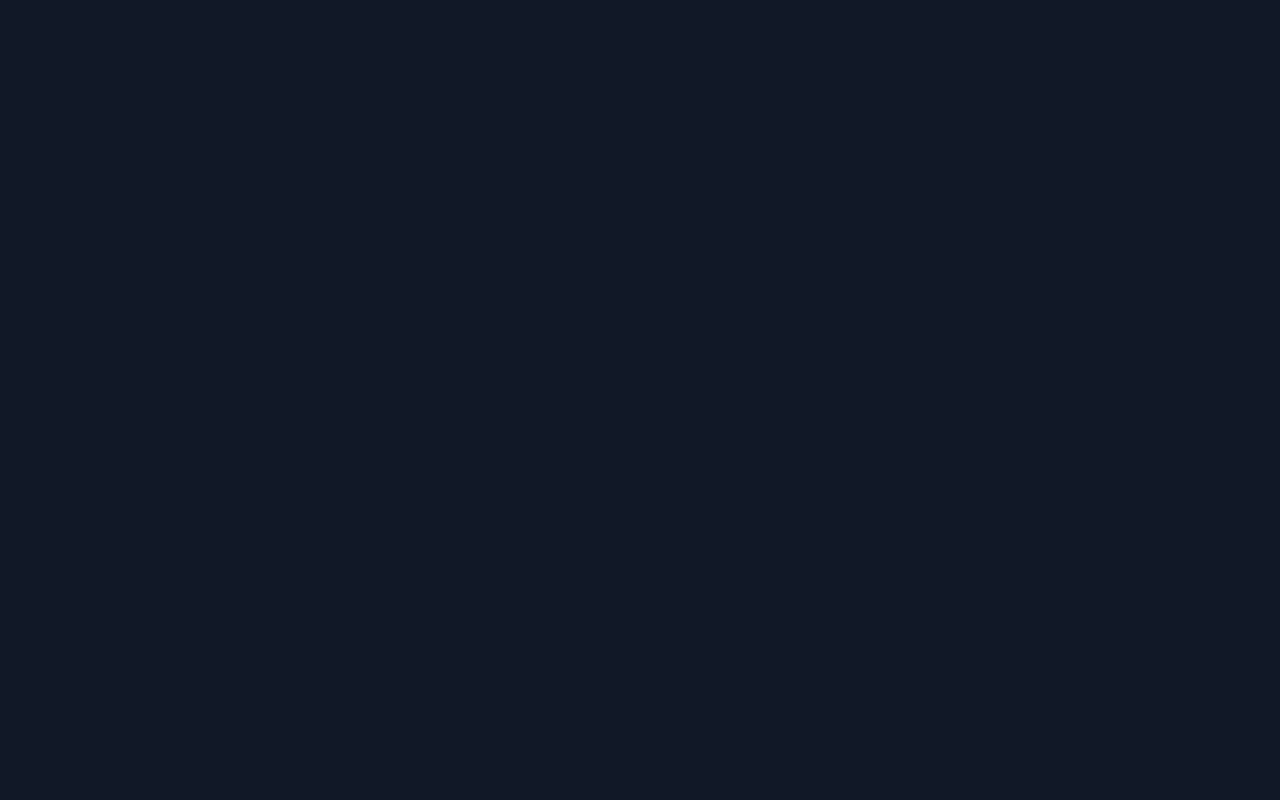
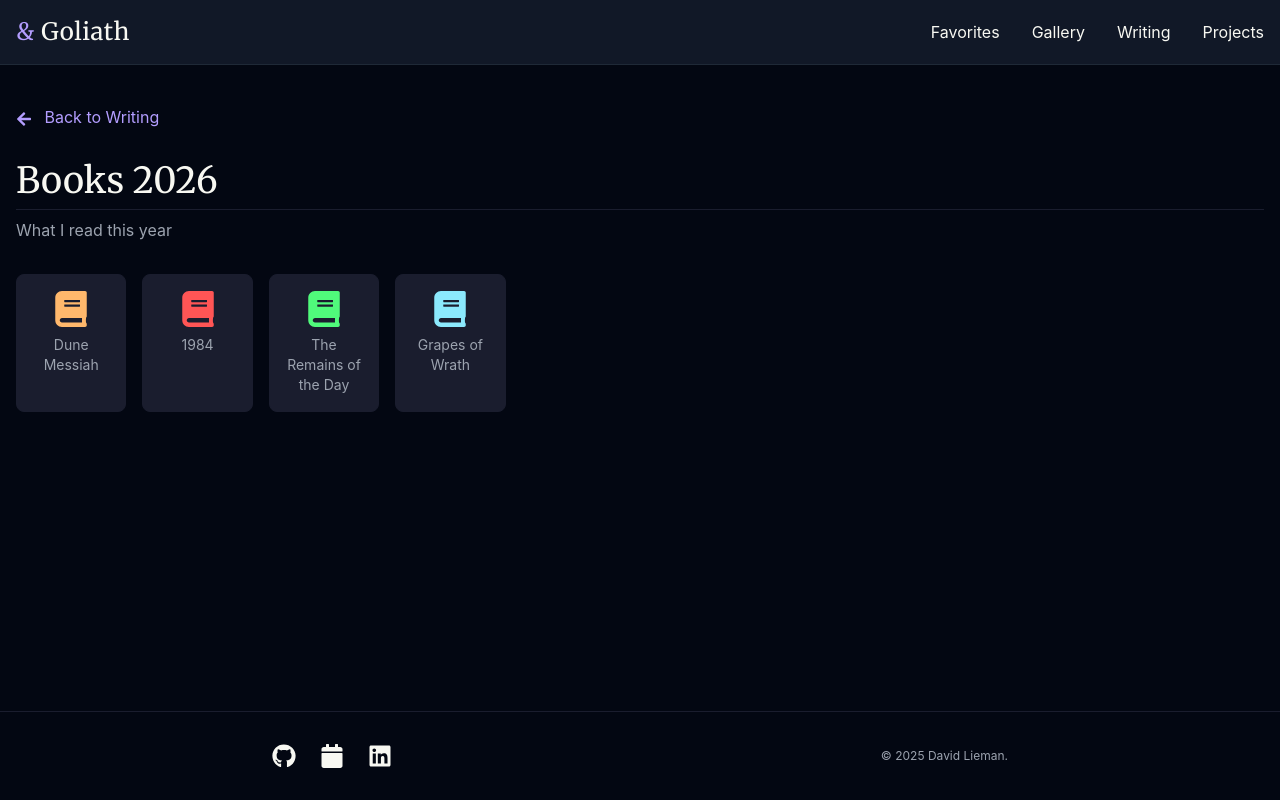
Before and after one commit to David3748/AndGoliath, a Next.js app: page /writing/Books2026 in a window 1280 px wide. Before the commit this address had no page. Built offline with nearby package versions, Linux system fonts and the light colour scheme.

Commit message:
cities fixes and books

```diff
--- /dev/null
+++ b/src/pages/writing/Books2026.tsx
@@ -0,0 +1,204 @@
+import { useState } from 'react';
+import type { NextPage } from 'next';
+import Layout from '../../components/Layout';
+import { motion, AnimatePresence } from 'framer-motion';
+import Link from 'next/link';
+import {
+  FaArrowLeft,
+  FaBook,
+  FaStar,
+  FaRegStar,
+} from 'react-icons/fa';
+
+interface BookData {
+  title: string;
+  author: string;
+  color: string;
+  review: string;
+  rating?: number;
+}
+
+const books: BookData[] = [
+  {
+    title: 'Dune Messiah',
+    author: 'Frank Herbert',
+    color: '#FFB86C',
+    review: "I thought it was disappointing. It took me three tries to read the book. Maybe I'm just not equipped to appreciate Messiah yet.",
+    rating: 3.5,
+  },
+  {
+    title: '1984',
+    author: 'George Orwell',
+    color: '#FF5555',
+    review: "Not at all worrying in current contexts.",
+    rating: 4,
+  },
+  {
+    title: 'The Remains of the Day',
+    author: 'Kazuo Ishiguro',
+    color: '#50FA7B',
+    review: "Well-written and kinda boring.",
+    rating: 3.9,
+  },
+  {
+    title: 'Grapes of Wrath',
+    author: 'John Steinbeck',
+    color: '#8BE9FD',
+    review: "I flew through this. Steinbeck is maybe my favorite dead author. Made me like 10% more communist.",
+    rating: 4.6,
+  },
+];
+
+const StickyNote: React.FC<{ book: BookData; onClose: () => void }> = ({ book, onClose }) => {
+  return (
+    <motion.div
+      className="fixed inset-0 z-50 flex items-center justify-center px-4"
+      initial={{ opacity: 0 }}
+      animate={{ opacity: 1 }}
+      exit={{ opacity: 0 }}
+      transition={{ duration: 0.2 }}
+      onClick={onClose}
+    >
+      <div className="fixed inset-0 bg-black/60" />
+      <motion.div
+        className="relative z-10 w-full max-w-md"
+        initial={{ scale: 0.8, rotate: -2, opacity: 0 }}
+        animate={{ scale: 1, rotate: 1, opacity: 1 }}
+        exit={{ scale: 0.8, rotate: 2, opacity: 0 }}
+        transition={{ type: 'spring', damping: 20, stiffness: 300 }}
+        onClick={(e) => e.stopPropagation()}
+      >
+        <div
+          className="rounded-sm shadow-2xl p-6 pb-8"
+          style={{
+            background: '#2A2D3E',
+            borderTop: `4px solid ${book.color}`,
+            boxShadow: '4px 4px 20px rgba(0,0,0,0.5)',
+          }}
+        >
+          {/* Top tape effect */}
+          <div
+            className="absolute -top-3 left-1/2 -translate-x-1/2 w-16 h-6 rounded-sm opacity-30"
+            style={{ background: book.color }}
+          />
+
+          {/* Close button */}
+          <button
+            onClick={onClose}
+            className="absolute top-2 right-3 text-comment hover:text-foreground transition-colors text-lg"
+          >
+            &times;
+          </button>
+
+          {/* Book icon and title */}
+          <div className="flex items-start gap-3 mb-1">
+            <FaBook className="text-2xl mt-1 flex-shrink-0" style={{ color: book.color }} />
+            <h2 className="text-xl font-serif text-foreground">{book.title}</h2>
+          </div>
+          <p className="text-sm text-comment ml-9 mb-4">{book.author}</p>
+
+          {/* Review content */}
+          <div className="font-serif text-gray-300 leading-relaxed min-h-[80px]">
+            {book.review ? (
+              <p>{book.review}</p>
+            ) : (
+              <p className="text-comment italic">Review coming soon...</p>
+            )}
+          </div>
+
+          {/* Rating */}
+          <div className="mt-4 pt-3 border-t border-gray-600/30 flex items-center gap-2">
+            <span className="text-sm text-comment">Rating:</span>
+            <div className="flex items-center gap-0.5">
+              {book.rating != null ? (
+                <>
+                  {[1, 2, 3, 4, 5].map((star) => {
+                    const fill = Math.min(1, Math.max(0, book.rating! - (star - 1)));
+                    if (fill >= 1) {
+                      return <FaStar key={star} className="text-sm" style={{ color: book.color }} />;
+                    } else if (fill <= 0) {
+                      return <FaRegStar key={star} className="text-sm text-comment" />;
+                    }
+                    return (
+                      <span key={star} className="relative inline-block text-sm">
+                        <FaRegStar className="text-comment" />
+                        <span className="absolute inset-0 overflow-hidden" style={{ width: `${fill * 100}%` }}>
+                          <FaStar style={{ color: book.color }} />
+                        </span>
+                      </span>
+                    );
+                  })}
+                  <span className="ml-1.5 text-sm text-comment">{book.rating}/5</span>
+                </>
+              ) : (
+                [1, 2, 3, 4, 5].map((star) => (
+                  <FaRegStar key={star} className="text-sm text-comment" />
+                ))
+              )}
+            </div>
+          </div>
+        </div>
+      </motion.div>
+    </motion.div>
+  );
+};
+
+const Books2026Page: NextPage = () => {
+  const [selectedBook, setSelectedBook] = useState<BookData | null>(null);
+
+  return (
+    <Layout title="&Goliath | Writing - Books 2026">
+      <motion.div
+        initial={{ opacity: 0 }}
+        animate={{ opacity: 1 }}
+        transition={{ duration: 0.8 }}
+      >
+        <div className="flex items-center justify-between mb-4 md:mb-6">
+          <Link href="/writing" className="text-primary hover:text-secondary transition-colors">
+            <FaArrowLeft className="inline-block mr-2" /> Back to Writing
+          </Link>
+        </div>
+
+        <h1 className="text-3xl md:text-4xl font-serif mb-2 text-foreground border-b border-current-line pb-2 mt-8">
+          Books 2026
+        </h1>
+        <p className="text-gray-400 mb-8">What I read this year</p>
+
+        {books.length === 0 ? (
+          <p className="text-comment italic font-serif">No books yet...</p>
+        ) : (
+          <div className="grid gap-4" style={{ gridTemplateColumns: 'repeat(auto-fill, minmax(100px, 1fr))' }}>
+            {books.map((book, index) => (
+              <motion.button
+                key={book.title}
+                className="flex flex-col items-center gap-2 p-4 rounded-lg bg-current-line border border-current-line hover:border-comment transition-all group"
+                initial={{ opacity: 0, y: 20 }}
+                animate={{ opacity: 1, y: 0 }}
+                transition={{ duration: 0.4, delay: index * 0.05 }}
+                whileHover={{ y: -4, scale: 1.05 }}
+                whileTap={{ scale: 0.95 }}
+                onClick={() => setSelectedBook(book)}
+              >
+                <FaBook
+                  className="text-3xl md:text-4xl transition-colors"
+                  style={{ color: book.color }}
+                />
+                <span className="text-xs md:text-sm text-gray-400 group-hover:text-foreground transition-colors text-center leading-tight">
+                  {book.title}
+                </span>
+              </motion.button>
+            ))}
+          </div>
+        )}
+
+        <AnimatePresence>
+          {selectedBook && (
+            <StickyNote book={selectedBook} onClose={() => setSelectedBook(null)} />
+          )}
+        </AnimatePresence>
+      </motion.div>
+    </Layout>
+  );
+};
+
+export default Books2026Page;
--- a/src/pages/writing/[slug].tsx
+++ b/src/pages/writing/[slug].tsx
@@ -87,7 +87,7 @@
     subtitle: article.subtitle === undefined ? null : article.subtitle,
   }));
   // Exclude articles that have dedicated custom pages
-  const customPages = ['Cities'];
+  const customPages = ['Cities', 'Books2026'];
   const paths = safeArticles
     .filter((article) => !customPages.includes(article.slug))
     .map((article) => ({
```
Also changed, not shown: src/articles/Books2026.md (added, +4 -0 lines), src/pages/writing/Cities.tsx (+62 -8 lines).
